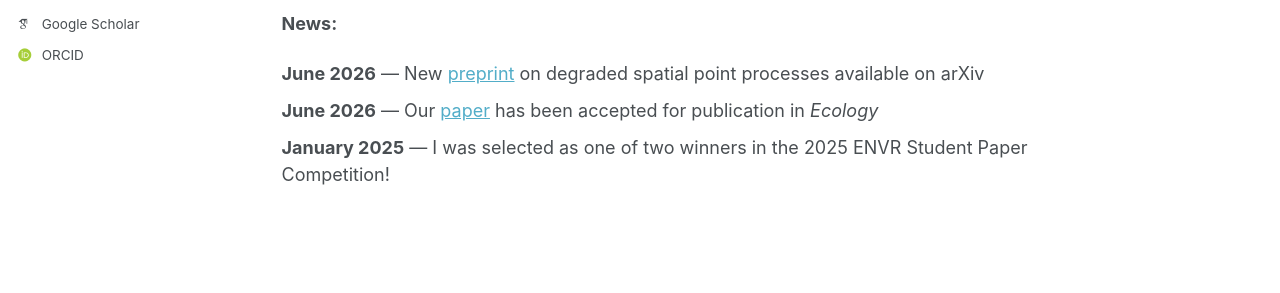
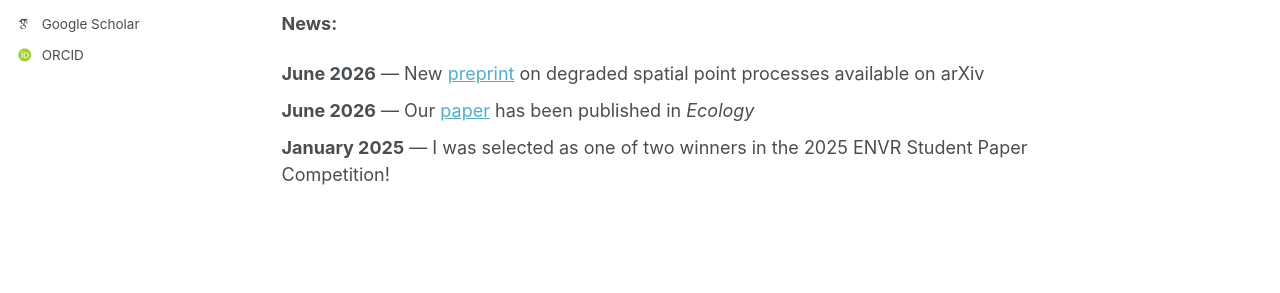
Before and after one commit to kecollins/kecollins.github.io, a Jekyll site: the page built from _pages/about.md, in a window 1280 px wide and 1004 px high. Shown: the part 425-718 px from the top of the window. Built offline with Jekyll 4.4.1, drawn with Linux system fonts in a browser that asks for light colours; some web fonts are replaced; a script that is not in the unit is left out.

Commit message:
Update about.md

```diff
--- a/_pages/about.md
+++ b/_pages/about.md
@@ -21,7 +21,7 @@ My name is Kevin Collins and I am currently a fifth year PhD candidate in the De
 </div>
 
 <div style="margin-bottom: 10px;">
-  <strong>June 2026</strong> — Our <a href="https://arxiv.org/pdf/2605.08532">paper</a> has been accepted for publication in <em>Ecology</em>
+  <strong>June 2026</strong> — Our <a href="https://esajournals.onlinelibrary.wiley.com/doi/full/10.1002/ecy.70491">paper</a> has been published in <em>Ecology</em>
 </div>
 
 <div style="margin-bottom: 10px;">
```
